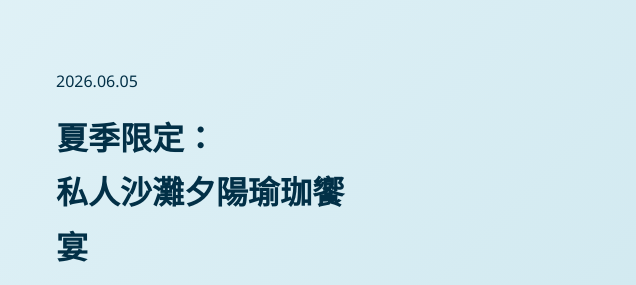
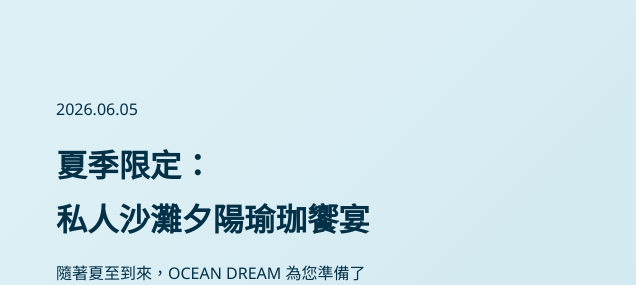
Before and after one commit to lty930501/OCEAN-DREAM, a plain HTML site: page OCEAN DREAM/news.html in a window 1280 px wide. Shown: the part 407-692 px from the top of the page, 644-1280 px from the left. Drawn offline with nearby package versions, Linux system fonts and the light colour scheme; a web font is replaced by a local one.

Commit message:
Update style.css

```diff
--- a/OCEAN DREAM/style.css
+++ b/OCEAN DREAM/style.css
@@ -580,6 +580,7 @@ h1, h2, h3, .logo, .footer-logo { font-family: 'Playfair Display', serif; }
     transform: translateY(-10px);
     box-shadow: 0 15px 30px rgba(0,0,0,0.1); /* 滑鼠滑過時加深陰影，產生「浮起來」的效果 */
 }
+.page-shop .product-card h3 {margin-bottom: 12px; }
 .page-shop .product-card img { width: 100%; height: 280px; object-fit: cover; border-radius: 10px; margin-bottom: 20px; }
 .page-shop .product-card .price { color: var(--primary); font-weight: bold; margin-bottom: 10px; }
 .page-shop .product-card .description { font-size: 0.9rem; color: #666; height: 50px; margin-bottom: 20px; }
@@ -771,7 +772,7 @@ h1, h2, h3, .logo, .footer-logo { font-family: 'Playfair Display', serif; }
     }
 }
 .page-news .news-card h3 {margin-bottom: 15px;}
-.page-news .feature-content h3 { font-size: 2rem; color: var(--secondary); margin: 15px 0; }
+.page-news .feature-content h3 { font-size: 1.96rem; color: var(--secondary); margin: 15px 0; }
 
 /* 消息列表格線 */
 .page-news .news-grid { display: grid; grid-template-columns: repeat(3, 1fr); gap: 30px; margin-top: 100px;}
```
